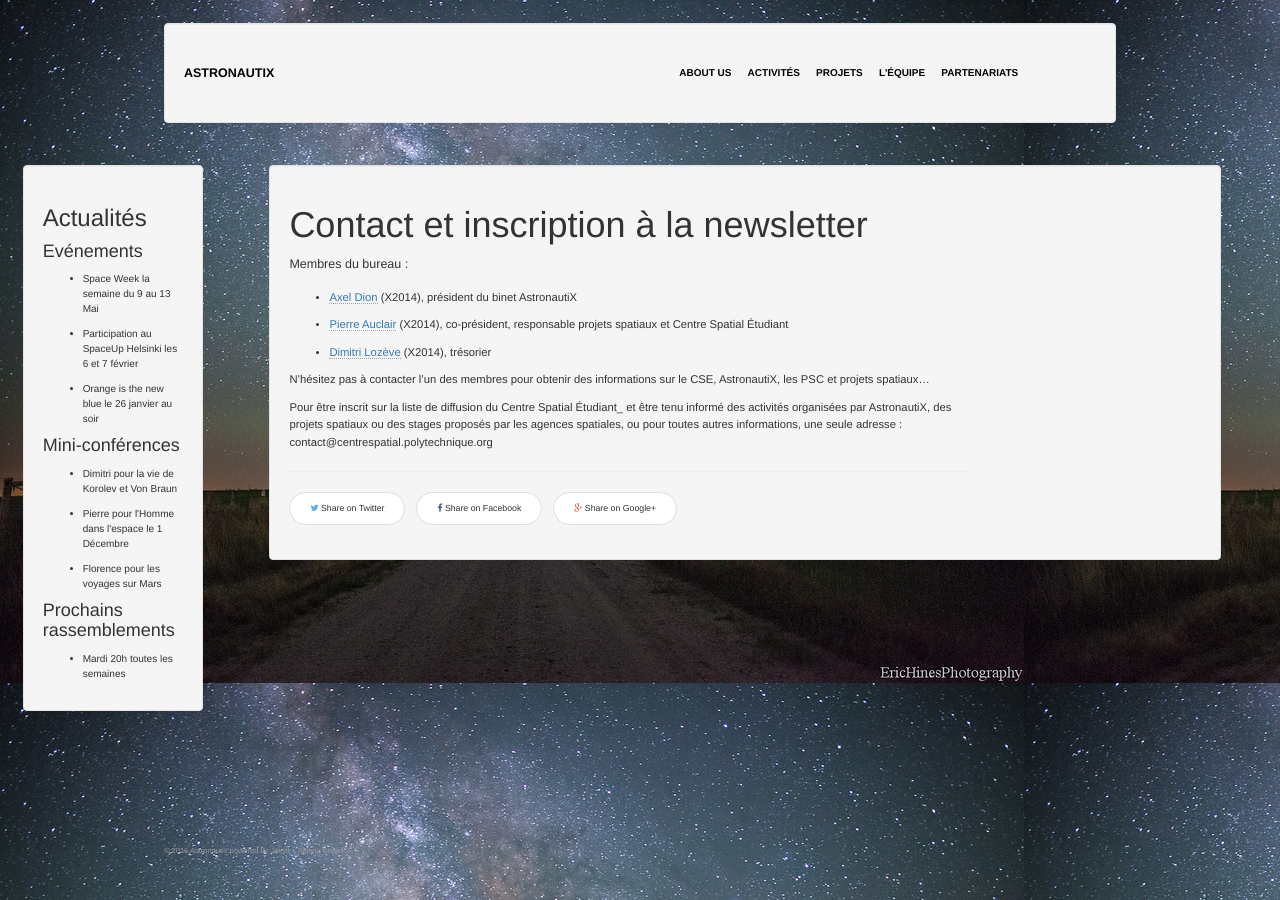
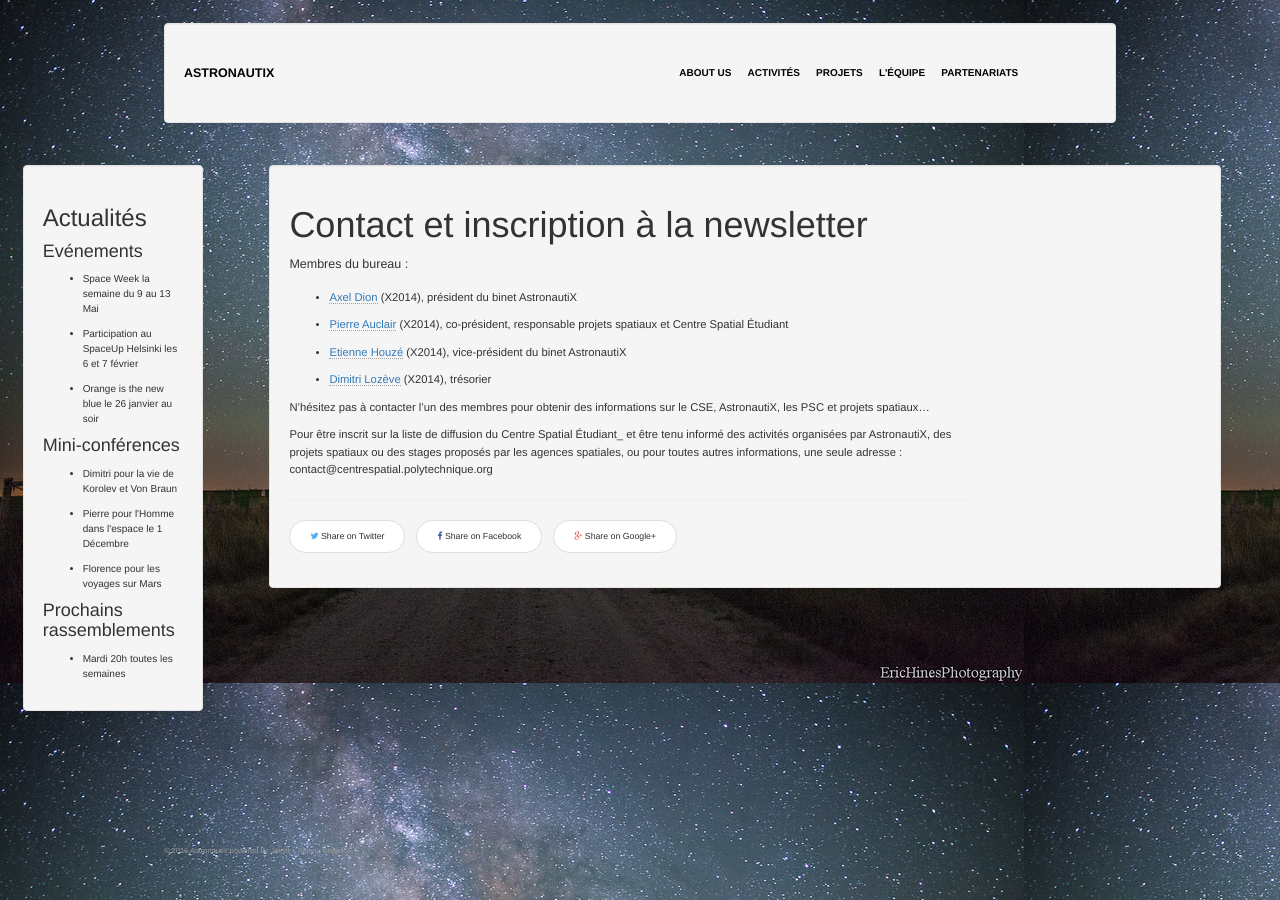
Before and after one commit to astronautix-cse-polytechnique/astronautix-cse-polytechnique.github.io, a Jekyll site: the page built from equipe/index.markdown, in a window 1280 px wide. Built offline with Jekyll 4.4.1, drawn with Linux system fonts in a browser that asks for light colours.

Commit message:
Update index.markdown

```diff
--- a/equipe/index.markdown
+++ b/equipe/index.markdown
@@ -17,6 +17,7 @@ Membres du bureau :
 
   * [Pierre Auclair](mailto:pierre.auclair@polytechnique.edu) (X2014), co-président, responsable projets spatiaux et Centre Spatial Étudiant
 
+  * [Etienne Houzé](mailto:etienne.houze@polytechnique.edu) (X2014), vice-président du binet AstronautiX
 
   * [Dimitri Lozève](mailto:dimitri.lozeve@polytechnique.edu) (X2014), trésorier
 
```
